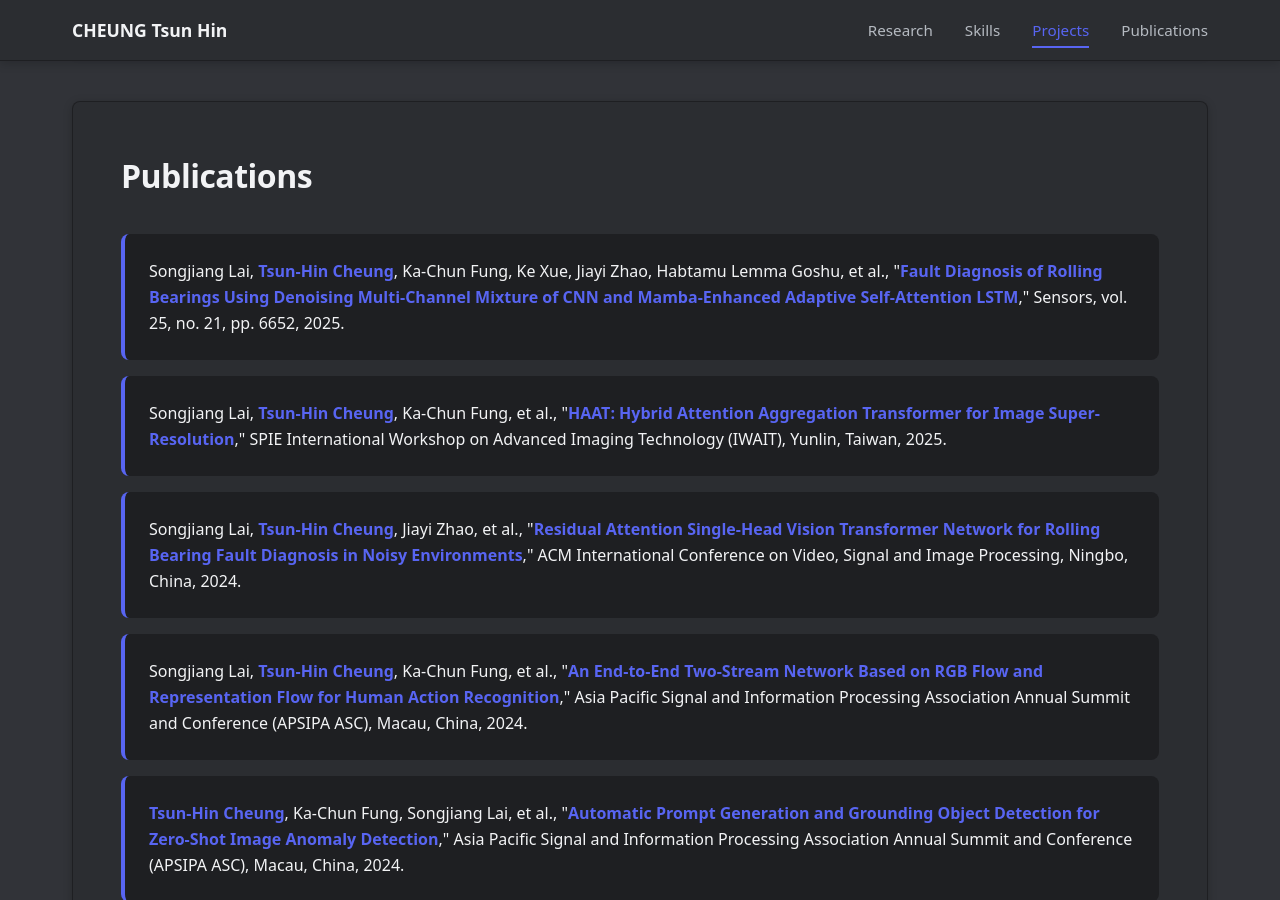
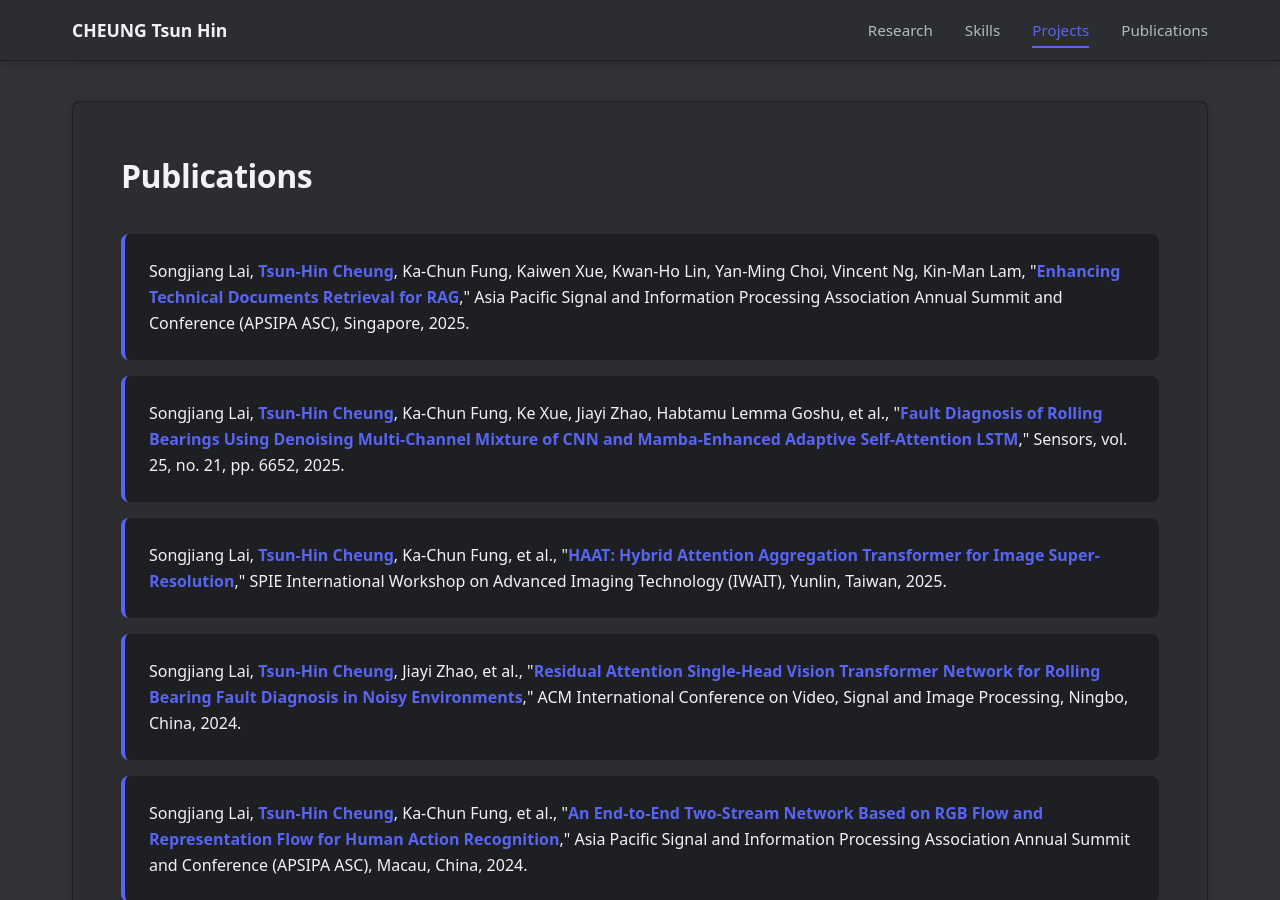
Before and after one commit to thcheung/thcheung.github.io, a Jekyll site: the page built from index.markdown, in a window 1280 px wide and 900 px high, scrolled down 1617 px. Built offline with Jekyll 4.4.1, drawn with Linux system fonts in a browser that asks for light colours; some web fonts are replaced.

Commit message:
update paper

```diff
--- a/_layouts/home.html
+++ b/_layouts/home.html
@@ -586,6 +586,9 @@
       <h2>Publications</h2>
       <ul>
         <li>
+          Songjiang Lai, <strong>Tsun-Hin Cheung</strong>, Ka-Chun Fung, Kaiwen Xue, Kwan-Ho Lin, Yan-Ming Choi, Vincent Ng, Kin-Man Lam, "<a href="https://ieeexplore.ieee.org/document/11249099" target="_blank">Enhancing Technical Documents Retrieval for RAG</a>," Asia Pacific Signal and Information Processing Association Annual Summit and Conference (APSIPA ASC), Singapore, 2025.
+        </li>
+        <li>
           Songjiang Lai, <strong>Tsun-Hin Cheung</strong>, Ka-Chun Fung, Ke Xue, Jiayi Zhao, Habtamu Lemma Goshu, et al., "<a href="https://www.mdpi.com/1424-8220/25/21/6652" target="_blank">Fault Diagnosis of Rolling Bearings Using Denoising Multi-Channel Mixture of CNN and Mamba-Enhanced Adaptive Self-Attention LSTM</a>," Sensors, vol. 25, no. 21, pp. 6652, 2025.
         </li>
         <li>
```
